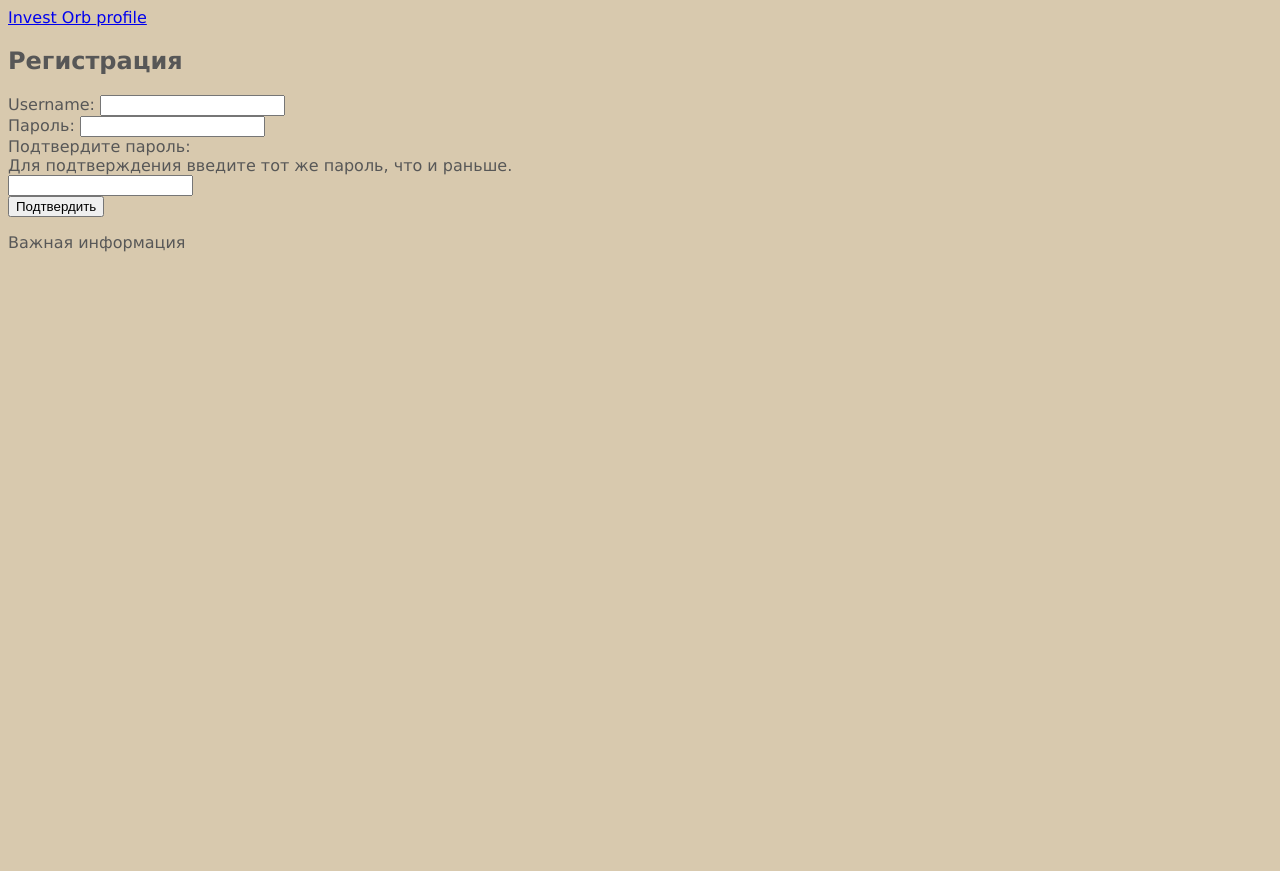
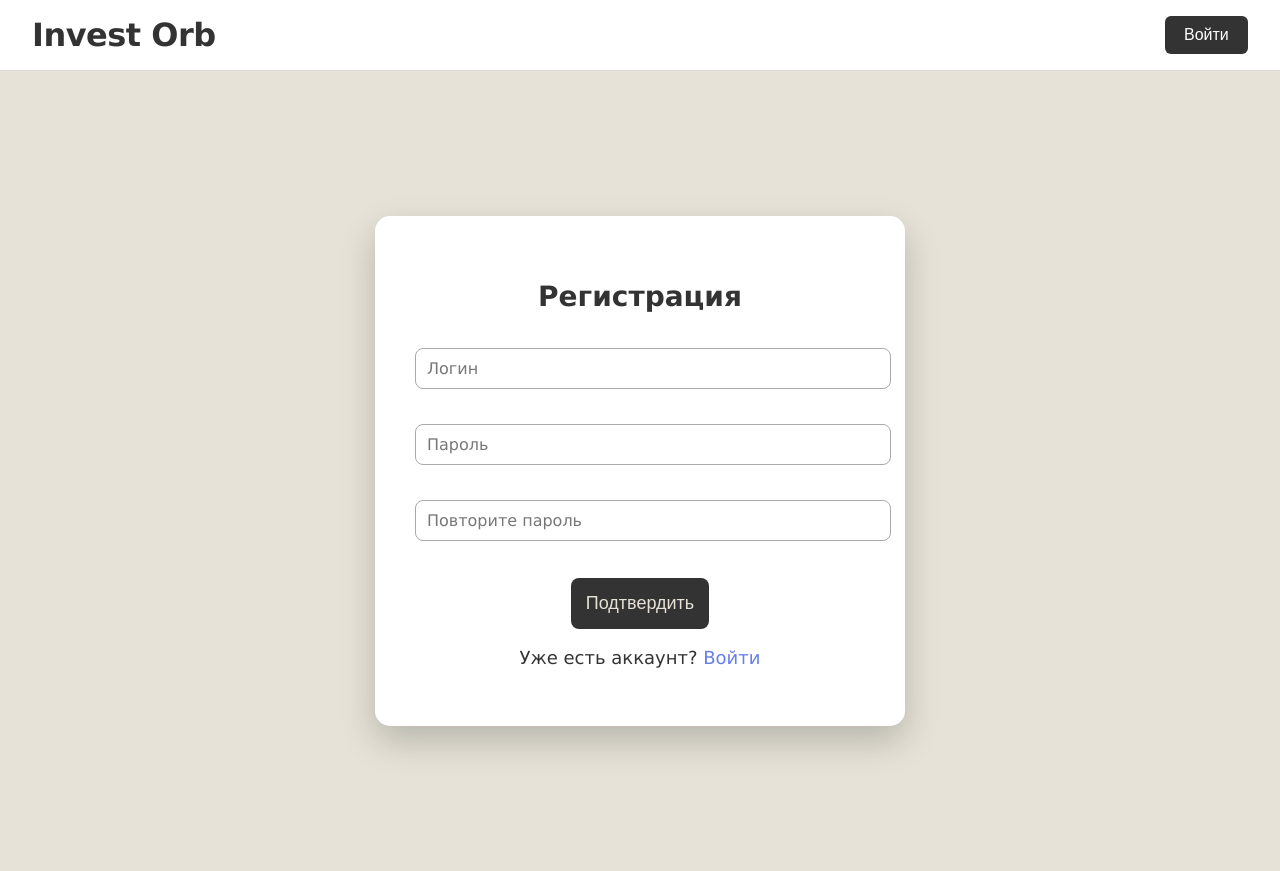
Before and after one commit to Mendalson/InvestOrb, a Django app: page /user/register/ in a window 1280 px wide. Before the commit the page ends 252 px from the top, so only its background shows below. Run offline with Django 5.2, Linux system fonts and the light colour scheme.

Commit message:
Changed the visual design

```diff
--- a/static/css/style.css
+++ b/static/css/style.css
@@ -1,6 +1,194 @@
-html {
-    background-color: #d8c9ae;
-    color: #575757;
+body {
+    background-color: #e6e2d7;
+    color: #333;
     font-family: verdana, sans-serif;
+    font-size: 18px;
+    margin: 0;
+    padding: 0;
+}
+
+.register a {
+    text-decoration: none;
+    color: #667eea;
+    transition: color 0.2s;
+    font-weight: 500;
+}
+.register a:hover {
+    color: #764ba2;
+    text-decoration: underline;
+}
+
+.register button {
+    margin-top: 7px;
+    padding: 15px;
+    border: none;
+    border-radius: 8px;
+
+    font-size: 18px;
+
+    background-color: #333;
+    color: #e6e2d7;
+    cursor: pointer;
+    transition: transform 0.2s, box-shadow 0.2s;
+}
+.register button:hover {
+    transform: translateY(-2px);
+    box-shadow: 0 5px 15px rgba(0, 0, 0, 0.3);
+}
+.register button:active {
+    transform: translateY(0);
+    box-shadow: 0 3px 8px rgba(0,0,0,0.2);
+}
+input {
+    margin: 5px 0px;
+    height: 15px;
+    padding: 5px;
+
+}
+.register {
+    display: flex;
+    justify-content: center;
+    align-items: center;
+    min-height: 100vh;
+}
+.register section {
+    background: white;
+    padding: 40px;
+    border-radius: 15px;
+    box-shadow: 0 15px 35px rgba(0, 0, 0, 0.2);
+    width: 100%;
+    max-width: 450px;
+}
+.register h1 {
+    text-align: center;
+    color: #333;
+    margin-bottom: 30px;
+    font-size: 28px;
+}
+.register p {
+    text-align: center;
+}
+.center_button {
+    display: flex;
+    align-items: center;
+    justify-content: center;
+}
+.input-group {
+    position: relative;
+    margin-bottom: 25px;
+}
+.input-group input {
+    width: 100%;
+    padding: 12px;
+    border: 1px solid #aaa;
+    border-radius: 8px;
+    outline: none;
     font-size: 16px;
+    background: none;
 }
+.input-group label {
+    position: absolute;
+    left: 12px;
+    top: 50%;
+    transform: translateY(-50%);
+    color: #777;
+    font-size: 16px;
+    pointer-events: none;
+    transition: 0.3s ease;
+}
+.input-group input:focus + label,
+.input-group input:not(:placeholder-shown) + label {
+    top: -8px;
+    left: 8px;
+    font-size: 13px;
+    color: #333;
+    background: white;
+    padding: 0 5px;
+}
+.navigation {
+    display: flex;
+    justify-content: space-between;
+    align-items: center;
+    padding: 1rem 2rem;
+    background: #fff;
+    border-bottom: 1px solid #ddd;
+    width: 100%;
+    box-sizing: border-box;
+}
+
+/* Лого */
+.navigation a:first-child {
+    text-decoration: none;
+    font-size: 2rem;
+    font-weight: 700;
+    color: #333;
+    transition: color 0.3s ease;
+    position: relative;
+    letter-spacing: -0.5px;
+}
+
+/* Оставляем красивую анимацию на Invest Orb */
+.navigation a:first-child:hover {
+    color: #667eea;
+}
+.navigation a:first-child::after {
+    content: '';
+    position: absolute;
+    bottom: -5px;
+    left: 0;
+    width: 0;
+    height: 2px;
+    background: #667eea;
+    border-radius: 2px;
+    transition: width 0.3s ease;
+}
+.navigation a:first-child:hover::after {
+    width: 100%;
+}
+
+/* Имя пользователя */
+.nav-username {
+    margin-left: 65%;
+    font-size: 1rem;
+    font-weight: 500;
+    color: #333;
+    text-decoration: none;
+    padding: 0.4rem 0.8rem;
+    border-radius: 4px;
+    transition: all 0.2s ease;
+}
+
+.nav-username:hover {
+    background-color: #f2f2f2;   /* светлый фон при наведении */
+    color: #000;                 /* чуть темнее текст */
+}
+
+/* Кнопки (и ссылки, и настоящая кнопка логаута) */
+.nav-button {
+    display: inline-block;
+    padding: 0.6rem 1.2rem;
+    border: none;
+    border-radius: 6px;
+    background: #333;
+    color: #fff;
+    font-size: 1rem;
+    font-weight: 500;
+    text-decoration: none;
+    cursor: pointer;
+    transition: all 0.2s ease;
+}
+.nav-button:hover {
+    background: #333;
+    transform: translateY(-2px);
+    box-shadow: 0 4px 12px rgba(0,0,0,0.1);
+}
+.nav-button:active {
+    transform: translateY(0);
+    box-shadow: 0 2px 6px rgba(0,0,0,0.08);
+}
+
+/* Сбрасываем стиль у формы */
+.nav-form {
+    display: inline;
+    margin: 0;
+}
--- a/templates/layout.html
+++ b/templates/layout.html
@@ -9,7 +9,7 @@
         	Invest Orb
         {% endblock %}
     </title>
-    <link rel="stylesheet" href="{% static 'css\style.css' %}">
+    <link rel="stylesheet" href="{% static '/css/style.css' %}">
 </head>
 <body>
 
@@ -18,13 +18,21 @@
             Invest Orb
         </a>
 
-        <a href="{% url 'users:main' %}">
-            {% if user.is_authenticated %}
-                {{ user.username }}
-            {% else %}
-                profile
-            {% endif %}
-        </a>
+        {% if user.is_authenticated %}
+
+            <a href="{% url 'analytics:main' %}" class="nav-username">{{ user.username }}</a>
+
+             <form method="post" action="{% url 'users:logout' %}" class="nav-form">
+                {% csrf_token %}
+                <button type="submit" class="nav-button">Выйти</button>
+            </form>
+
+        {% else %}
+            <a href="{% url 'users:login' %}">
+                <button class="nav-button">Войти</button>
+            </a>
+        {% endif %}
+
     </nav>
 
     <main>
@@ -32,9 +40,9 @@
         {% endblock %}
     </main>
 
-<footer>
-    <p>Важная информация</p>
-</footer>
+{#<footer>#}
+{#    <p>Важная информация</p>#}
+{#</footer>#}
 
 </body>
 </html>
--- a/users/forms.py
+++ b/users/forms.py
@@ -6,12 +6,14 @@ from . import models
 
 
 class RegisterForm(forms.ModelForm):
-    password = forms.CharField(widget=forms.PasswordInput,
+    username = forms.CharField(widget=forms.TextInput(attrs={'placeholder': ''}),
+                               label="Логин",)
+
+    password = forms.CharField(widget=forms.PasswordInput(attrs={'placeholder': ''}),
                                label='Пароль')
 
-    password2 = forms.CharField(widget=forms.PasswordInput,
-                                label='Подтвердите пароль',
-                                help_text='Для подтверждения введите тот же пароль, что и раньше.')
+    password2 = forms.CharField(widget=forms.PasswordInput(attrs={'placeholder': ''}),
+                                label='Повторите пароль',)
 
     class Meta:
         model = models.User
@@ -38,8 +40,11 @@ class RegisterForm(forms.ModelForm):
 
 
 class LoginForm(AuthenticationForm):
-    password = forms.CharField(widget=forms.PasswordInput, label='Пароль')
-    username = forms.CharField(widget=forms.TextInput, label='Логин')
+    username = forms.CharField(widget=forms.TextInput(attrs={'placeholder': ''}),
+                               label='Логин')
+
+    password = forms.CharField(widget=forms.PasswordInput(attrs={'placeholder': ''}),
+                               label='Пароль')
 
     class Meta:
         model = models.User
--- a/users/templates/register_page.html
+++ b/users/templates/register_page.html
@@ -5,12 +5,32 @@
 {% endblock %}
 
 {% block content %}
+    <div class="register">
         <section>
             <h1>Регистрация</h1>
             <form method="post" action="{% url 'users:register' %}">
                 {% csrf_token %}
-            {{ form }}
+
+                <div class="input-group">
+                    {{ form.username }}
+                    <label for="{{ form.username.id_for_label }}">{{ form.username.label }}</label>
+                </div>
+
+                <div class="input-group">
+                    {{ form.password }}
+                    <label for="{{ form.password.id_for_label }}">{{ form.password.label }}</label>
+                </div>
+
+                <div class="input-group">
+                    {{ form.password2 }}
+                    <label for="{{ form.password2.id_for_label }}">{{ form.password2.label }}</label>
+                </div>
+
+                <div class="center_button">
                     <button>Подтвердить</button>
+                </div>
             </form>
+            <p>Уже есть аккаунт? <a href="{% url 'users:login' %}">Войти</a></p>
         </section>
+    </div>
 {% endblock %}
```
Also changed, not shown: users/templates/login_page.html (+16 -1 lines). Lines whose indentation alone changed are shown as unchanged.
